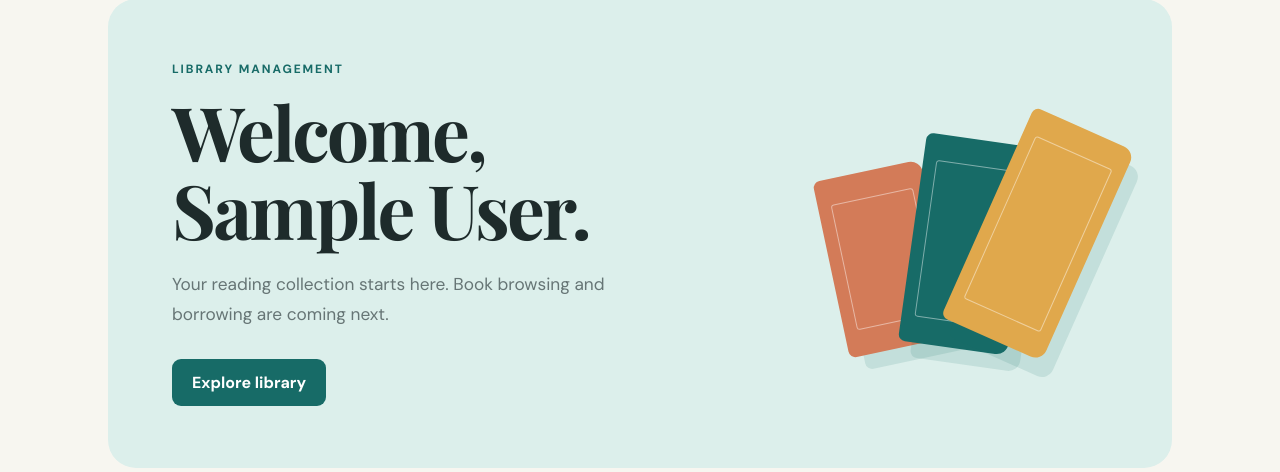
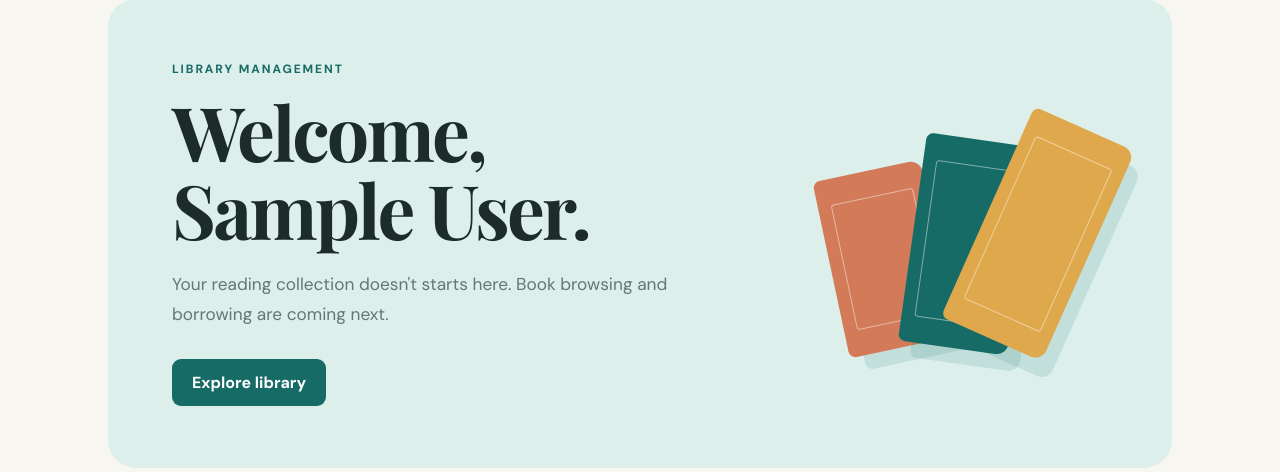
Before and after one commit to MarwanULQ/k8-2, a Flask app: page / in a window 1280 px wide. Shown: the part 136-608 px from the top of the page. Run offline with Flask 3, Linux system fonts and the light colour scheme; the visitor is signed in with stand-in values (Sample User, id 1); data that the repository does not hold is empty.

Commit message:
[deploy webapp] library V3, changed text

```diff
--- a/webapp/app/templates/index.html
+++ b/webapp/app/templates/index.html
@@ -5,7 +5,7 @@
       <p class="eyebrow">LIBRARY MANAGEMENT</p>
       {% if current_user.is_authenticated %}
         <h1>Welcome, {{ current_user.name }}.</h1>
-        <p class="hero-copy">Your reading collection starts here. Book browsing and borrowing are coming next.</p>
+        <p class="hero-copy">Your reading collection doesn't starts here. Book browsing and borrowing are coming next.</p>
         <div class="hero-actions">
           <a class="button" href="#coming-soon">Explore library</a>
         </div>
```
